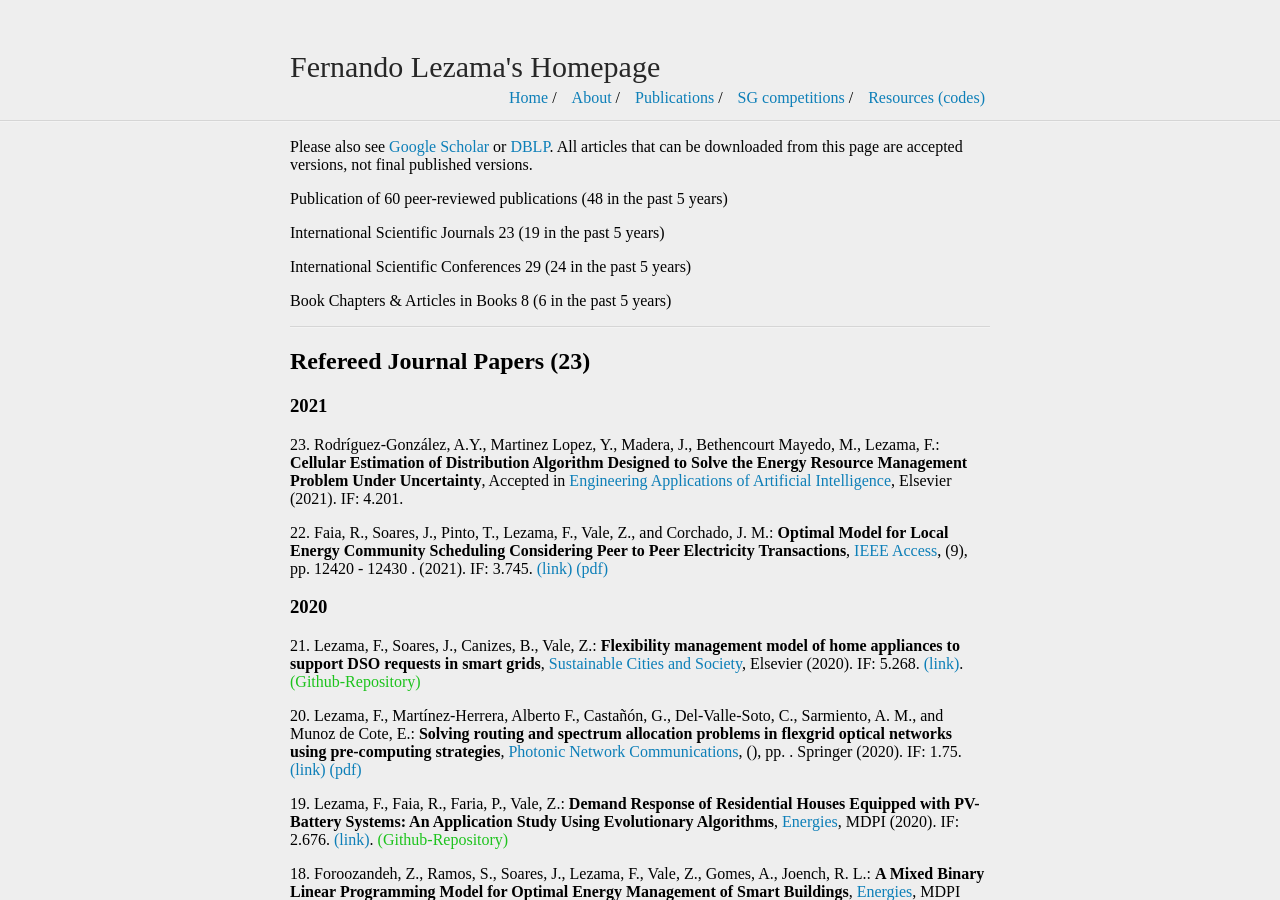
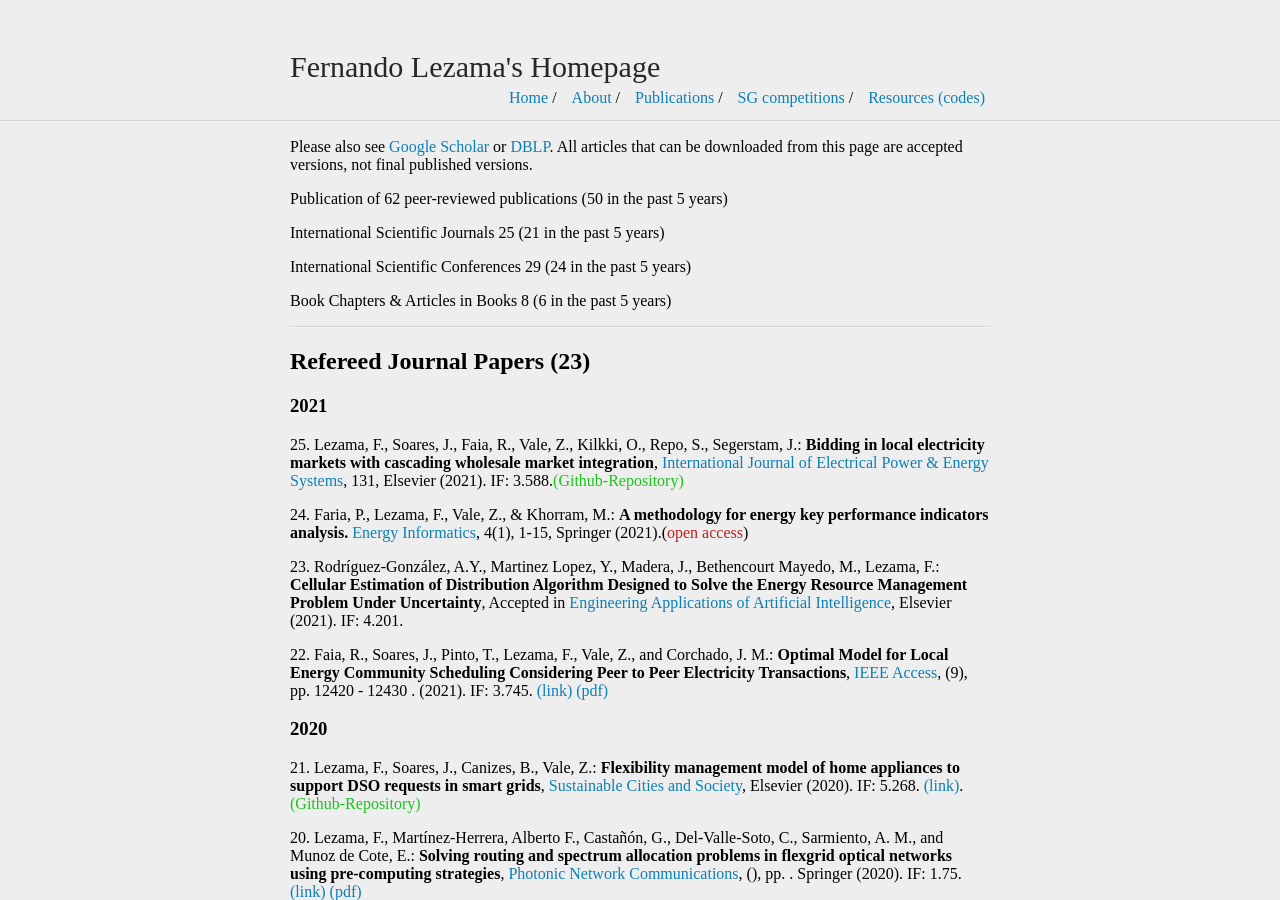
Before and after one commit to fernandolezama/fernandolezama.github.io, a Jekyll site: the page built from publication.md, in a window 1280 px wide and 900 px high. Built offline with Jekyll 4.4.1, drawn with Linux system fonts in a browser that asks for light colours.

Commit message:
Update publication.md

```diff
--- a/publication.md
+++ b/publication.md
@@ -5,9 +5,9 @@ title: Fernando Lezama's Homepage
 
 Please also see [Google Scholar](https://scholar.google.com/citations?user=LIpiLCoAAAAJ&hl=es) or [DBLP](https://dblp.uni-trier.de/pers/hd/l/Lezama:Fernando). All articles that can be downloaded from this page are accepted versions, not final published versions.
 
-Publication of 60 peer-reviewed publications (48 in the past 5 years)
+Publication of 62 peer-reviewed publications (50 in the past 5 years)
 
-International Scientific Journals	23	(19 in the past 5 years)
+International Scientific Journals	25	(21 in the past 5 years)
 
 International Scientific Conferences	29	(24 in the past 5 years)
 
@@ -18,6 +18,12 @@ Book Chapters & Articles in Books	8	(6 in the past 5 years)
 ## Refereed Journal Papers (23)
 
 ### 2021
+
+25\. Lezama, F., Soares, J., Faia, R., Vale, Z., Kilkki, O., Repo, S., Segerstam, J.: **Bidding in local electricity markets with cascading wholesale market integration**,
+[International Journal of Electrical Power & Energy Systems](https://www.sciencedirect.com/science/article/pii/S0142061521002842), 131,
+Elsevier (2021). IF: 3.588.[<span style="color:#1dc31d;">(Github-Repository)</span>](https://github.com/fernandolezama/Flexibility-of-appliances-to-support-DSO-in-SG-SCS2019)
+
+24\. Faria, P., Lezama, F., Vale, Z., & Khorram, M.: **A methodology for energy key performance indicators analysis.** [Energy Informatics](https://energyinformatics.springeropen.com/articles/10.1186/s42162-021-00140-0#citeas), 4(1), 1-15, Springer (2021).(<span style="color:#C31D1D;">open access</span>)
 
 23\. Rodríguez-González, A.Y., Martinez Lopez, Y., Madera, J., Bethencourt Mayedo, M., Lezama, F.: **Cellular Estimation of Distribution Algorithm Designed to Solve the Energy Resource Management Problem Under Uncertainty**, Accepted in [Engineering Applications of Artificial Intelligence](https://www.journals.elsevier.com/engineering-applications-of-artificial-intelligence), Elsevier (2021). IF: 4.201.
 
```
